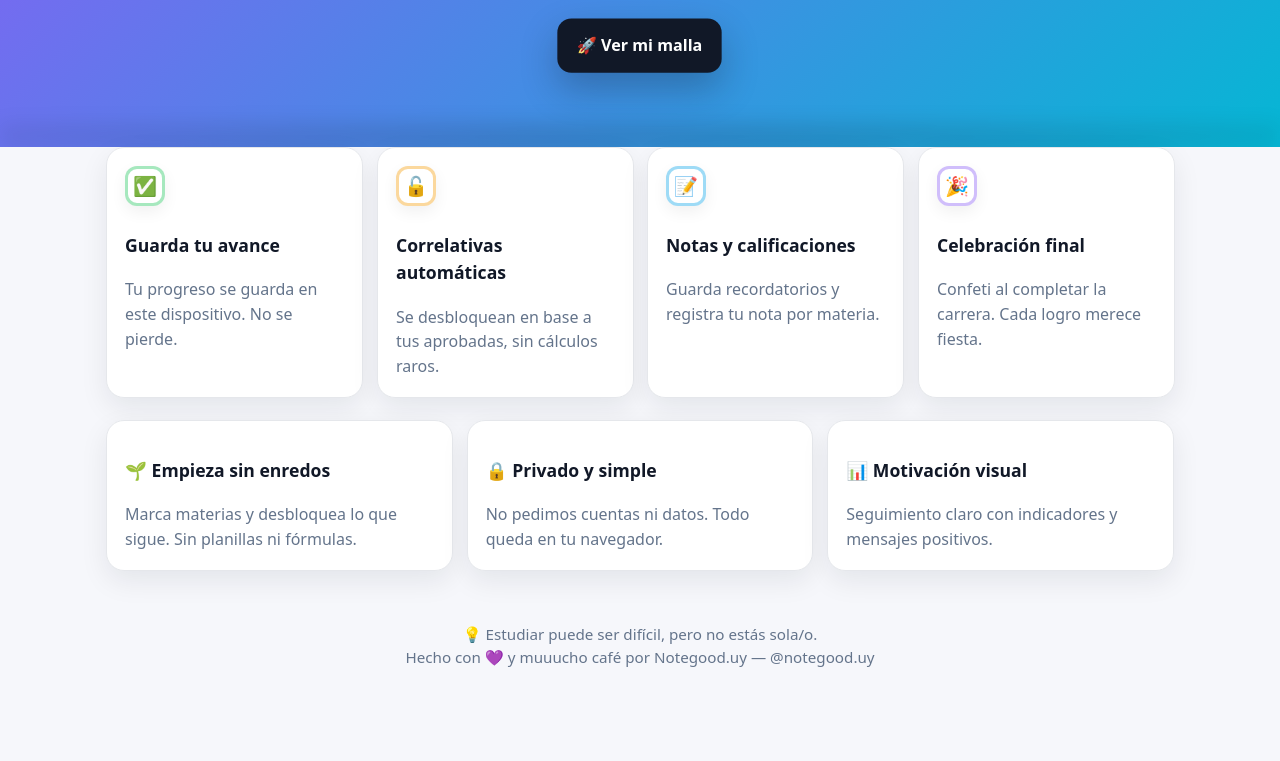
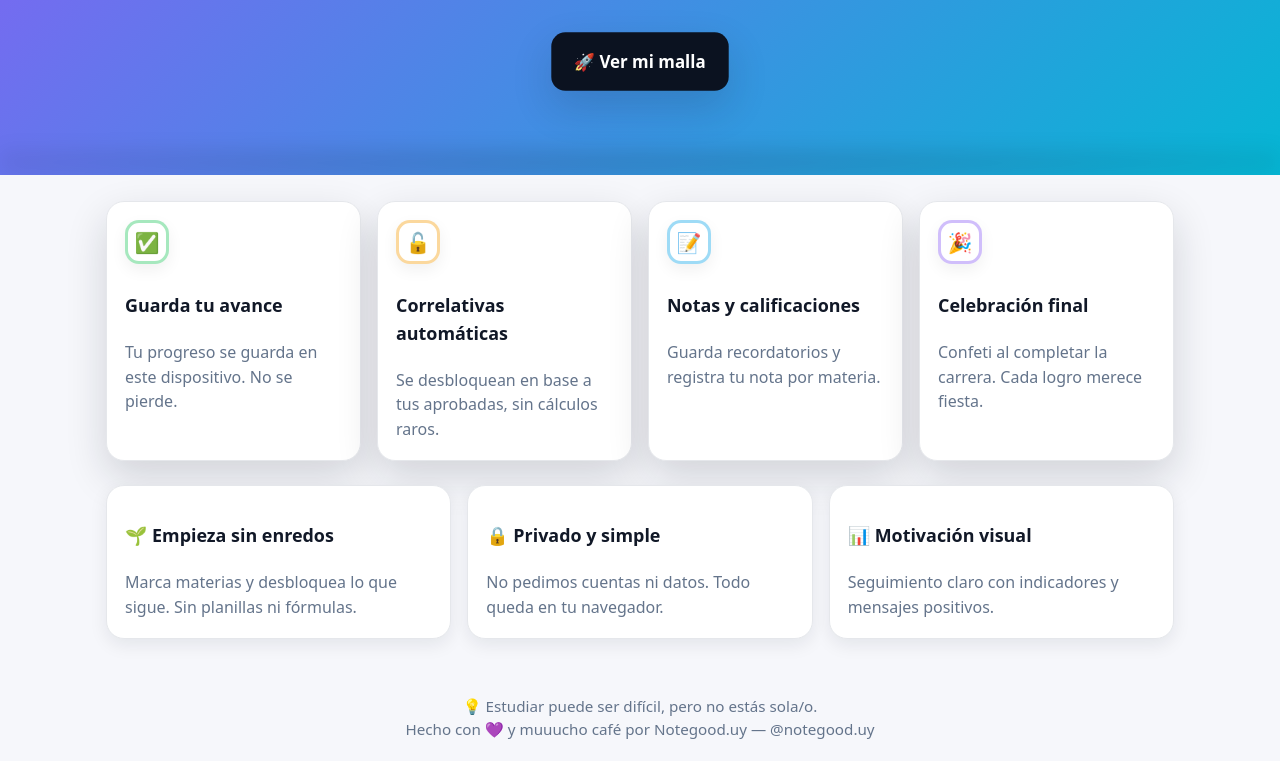
Before and after one commit to NotegoodUY/MallaAdminFCEA-UDELAR, a plain HTML site: page index.html in a window 1280 px wide. Shown: the part 309-1070 px from the top of the page. Before the commit the page ends 1019 px from the top, so only its background shows below. Drawn offline with Linux system fonts and the light colour scheme.

Commit message:
Update styles.css

```diff
--- a/styles.css
+++ b/styles.css
@@ -7,52 +7,57 @@ html,body{height:100%}
   --muted:#64748b;
   --line:#e5e7eb;
   --card:#ffffff;
-  --shadow:0 10px 28px rgba(16,24,40,.08);
+
+  --shadow-lg:0 16px 40px rgba(16,24,40,.16);
+  --shadow-md:0 10px 28px rgba(16,24,40,.10);
+  --shadow-sm:0 6px 18px rgba(16,24,40,.08);
+
   --g1:#8b5cf6; /* morado */
   --g2:#06b6d4; /* cyan */
 }
 body{font-family:ui-sans-serif,system-ui,"Segoe UI",Roboto,Ubuntu,Arial; background:var(--bg); color:var(--text); line-height:1.55}
 a{color:inherit;text-decoration:none}
 
-/* ===== HERO centrado ===== */
+/* ===== Contenedor genérico ===== */
+.container{max-width:1100px;margin:0 auto;padding:0 16px}
+
+/* ===== HERO centrado y respirado ===== */
 .ng-hero{
   background:linear-gradient(135deg,var(--g1) 0%, var(--g2) 100%);
   color:#fff;
-  padding:68px 16px 74px;
+  padding:72px 16px 84px;
   position:relative;
   overflow:hidden;
 }
 .hero-wrap{max-width:980px;margin:0 auto;text-align:center}
-.brand{font-weight:800;letter-spacing:.3px; opacity:.98}
-.hero-title{font-size:clamp(2.2rem,5vw,3.2rem);font-weight:900;letter-spacing:.2px;margin:12px 0 10px}
+.brand{font-weight:800;letter-spacing:.3px;opacity:.98}
+.hero-title{font-size:clamp(2.2rem,5vw,3.2rem);font-weight:900;letter-spacing:.2px;margin:14px 0 12px}
 .brand-accent{background:rgba(255,255,255,.18);padding:0 .42rem;border-radius:.55rem}
-.hero-sub{opacity:.98;max-width:760px;margin:0 auto 18px}
+.hero-sub{opacity:.98;max-width:760px;margin:0 auto 22px}
 .btn-pri{
-  display:inline-block; margin-top:12px;
-  background:#111827; color:#fff; border:0; border-radius:14px;
-  padding:.9rem 1.2rem; font-weight:800; box-shadow:0 16px 36px rgba(17,24,39,.28);
+  display:inline-block;
+  margin-top:14px;
+  background:#0b1220; color:#fff;
+  border:0; border-radius:14px;
+  padding:1rem 1.4rem;
+  font-weight:900; font-size:1.05rem;
+  box-shadow:var(--shadow-lg);
   transition:transform .12s ease, box-shadow .12s ease, filter .12s ease;
 }
-.btn-pri:hover{transform:translateY(-1px); box-shadow:0 20px 40px rgba(17,24,39,.33); filter:brightness(1.05)}
+.btn-pri:hover{transform:translateY(-1px); box-shadow:0 24px 54px rgba(11,18,32,.28); filter:brightness(1.05)}
+.btn-pri:focus-visible{outline:3px solid #fff; outline-offset:3px}
 .btn-pulse{animation:pulse 1.8s ease-in-out infinite}
-@keyframes pulse{
-  0%,100%{transform:translateY(0) scale(1)}
-  50%{transform:translateY(-1px) scale(1.02)}
-}
+@keyframes pulse{0%,100%{transform:translateY(0) scale(1)}50%{transform:translateY(-1px) scale(1.02)}}
 .hero-shadow{
-  position:absolute;left:0;right:0;bottom:-22px;height:44px;
-  background:radial-gradient(120% 60px at 50% 0, rgba(0,0,0,.18), transparent 70%);
+  position:absolute;left:0;right:0;bottom:-24px;height:48px;
+  background:radial-gradient(120% 60px at 50% 0, rgba(0,0,0,.16), transparent 70%);
   filter:blur(10px); pointer-events:none;
 }
 
-/* ===== BENEFICIOS ===== */
-.benefits{padding:0 16px}
-.benefits-primary{ /* pegado al hero, con solape */
-  margin-top:-26px;
-}
+/* ===== BENEFICIOS PRINCIPALES ===== */
+.benefits-primary{margin-top:26px;margin-bottom:8px}
 .benefits-grid{
-  max-width:1100px; margin:0 auto 22px;
-  display:grid; gap:14px;
+  display:grid; gap:16px;
   grid-template-columns:repeat(2,minmax(0,1fr));
 }
 @media (min-width:1024px){ .benefits-grid{ grid-template-columns:repeat(4,1fr);} }
@@ -60,38 +65,46 @@ a{color:inherit;text-decoration:none}
 
 .card{
   background:var(--card); border:1px solid var(--line); border-radius:18px;
-  padding:18px; box-shadow:var(--shadow);
+  padding:18px; box-shadow:var(--shadow-md);
 }
-.card.soft{ display:flex; flex-direction:column; align-items:flex-start; gap:8px; min-height:132px; }
-.card.soft h3{font-size:1.1rem; font-weight:900}
+.card.soft{
+  display:flex; flex-direction:column; justify-content:flex-start; align-items:flex-start;
+  gap:10px; min-height:138px;
+}
+.card-primary{box-shadow:var(--shadow-lg)}
+.card-secondary{box-shadow:var(--shadow-sm)}
+.card.soft h3{font-size:1.12rem; font-weight:900}
 .card.soft p{color:var(--muted)}
+
+/* Iconos consistentes */
 .icon{
-  width:40px;height:40px;border-radius:12px;
-  display:grid; place-items:center; font-size:1.2rem;
-  background:#eef2ff; color:#111827;
+  width:44px;height:44px;border-radius:14px;
+  display:grid; place-items:center; font-size:1.25rem;
+  background:#fff; color:#111827;
+  box-shadow:0 6px 16px rgba(0,0,0,.06);
 }
 .icon.ring{
-  background: #fff;
-  border: 3px solid color-mix(in oklab, var(--ring, #22c55e), transparent 60%);
-  box-shadow: 0 6px 16px rgba(0,0,0,.06);
+  border:3px solid color-mix(in oklab, var(--ring, #8b5cf6), transparent 60%);
 }
 
-/* Aparición suave */
-.appear{animation:fadeUp .45s ease both}
-.appear.delayed{animation-delay:.15s}
-.pop{animation:pop .3s ease both}
-@keyframes fadeUp{from{opacity:0;transform:translateY(8px)}to{opacity:1;transform:none}}
-@keyframes pop{from{transform:scale(.98);opacity:.85}to{transform:scale(1);opacity:1}}
+/* Apariciones sutiles (respetando accesibilidad) */
+@media (prefers-reduced-motion:no-preference){
+  .appear{animation:fadeUp .45s ease both}
+  .appear.delayed{animation-delay:.15s}
+  .pop{animation:pop .28s ease both}
+  @keyframes fadeUp{from{opacity:0;transform:translateY(8px)}to{opacity:1;transform:none}}
+  @keyframes pop{from{transform:scale(.985);opacity:.92}to{transform:scale(1);opacity:1}}
+}
 
-/* ===== Layout base container ===== */
-.container{max-width:1100px;margin:0 auto;padding:0 16px}
-.cards3{display:grid;grid-template-columns:repeat(auto-fit,minmax(260px,1fr));gap:14px;margin:8px 0 30px}
+/* ===== BLOQUE SECUNDARIO (más respiración) ===== */
+.features-secondary{margin-top:24px;margin-bottom:34px}
+.cards3{display:grid;grid-template-columns:repeat(auto-fit,minmax(260px,1fr));gap:16px}
 
 /* ===== Footer ===== */
-.ng-footer{ text-align:center; color:var(--muted); font-size:.95rem; padding:22px 16px 40px }
+.ng-footer{ text-align:center; color:var(--muted); font-size:.95rem; padding:22px 16px 42px }
 
 /* =============================================================================
-   SECCIÓN MALLA (adentro) — soporta dos variantes de app.js:
+   SECCIÓN MALLA (adentro) — compatibilidad con dos variantes de app.js:
    - Variante .materia (tarjeta coloreada completa)
    - Variante .card.area (tarjeta blanca con borde lateral de color)
    ========================================================================== */
```
